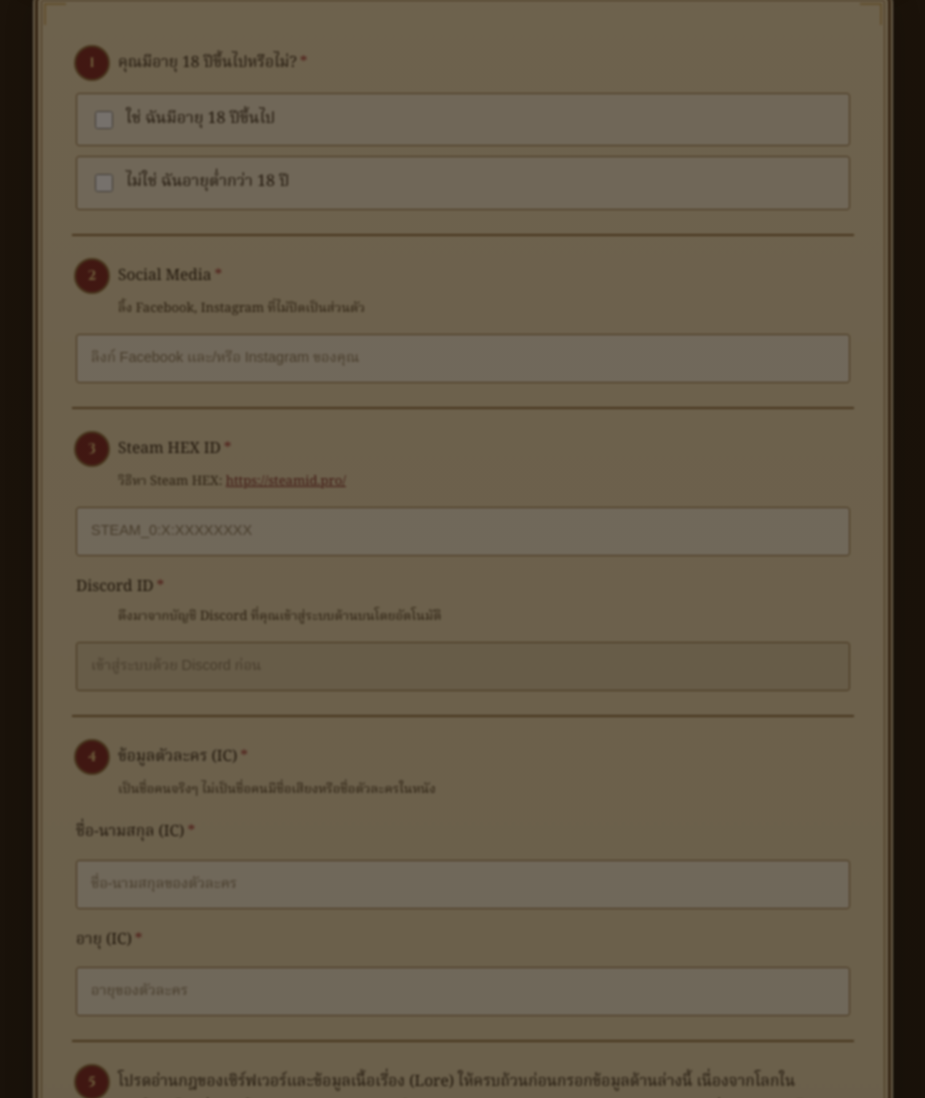
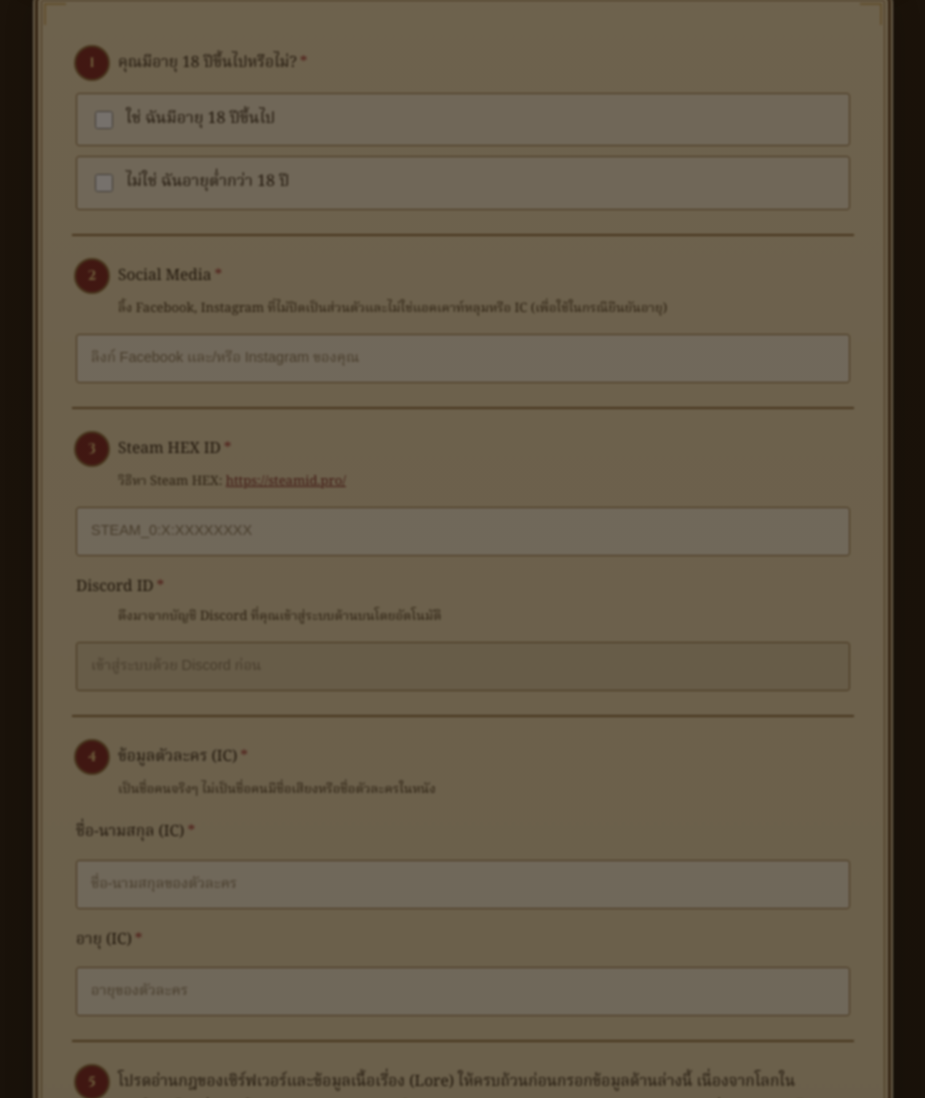
Before and after one commit to Medievalonline/whitelist-form-Medieval-TH, a website: page whitelist-form.html in a window 1280 px wide. Shown: the part 611-1709 px from the top of the page, without its empty margins (177-1102 px from the left). Drawn offline with Linux system fonts and the light colour scheme.

Commit message:
Update whitelist-form.html

```diff
--- a/whitelist-form.html
+++ b/whitelist-form.html
@@ -444,7 +444,7 @@ footer{
           <!-- Q2: Social Media -->
           <div class="q">
             <span class="q-num">2</span><span class="q-label">Social Media<span class="required-star">*</span></span>
-            <div class="q-sub">ลิ้ง Facebook, Instagram ที่ไม่ปิดเป็นส่วนตัว</div>
+            <div class="q-sub">ลิ้ง Facebook, Instagram ที่ไม่ปิดเป็นส่วนตัวและไม่ใช่แอคเคาท์หลุมหรือ IC (เพื่อใช้ในกรณียืนยันอายุ)</div>
             <div class="q-body">
               <input type="text" id="q2" placeholder="ลิงก์ Facebook และ/หรือ Instagram ของคุณ">
             </div>
```
